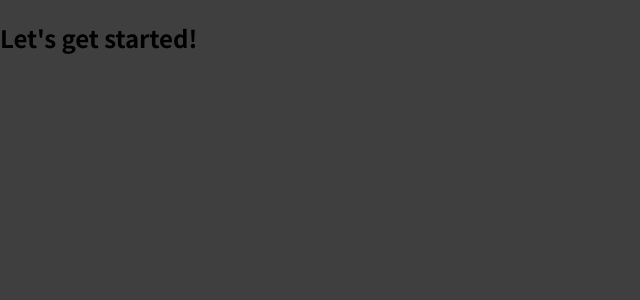
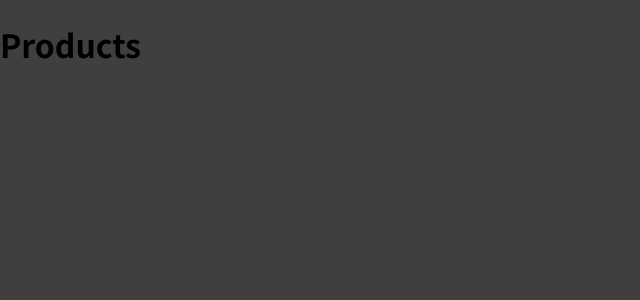
Before and after one commit to Kavery-pm/routing, a JavaScript app in the folder 01-starting-project/: page /products in a window 1280 px wide. Shown: the top 300 px of the page, without its empty margins (0-640 px from the left). Built offline with nearby package versions, Linux system fonts and the light colour scheme.

Commit message:
added routes

```diff
--- a/01-starting-project/package.json
+++ b/01-starting-project/package.json
@@ -8,6 +8,7 @@
     "@testing-library/user-event": "^12.5.0",
     "react": "^17.0.1",
     "react-dom": "^17.0.1",
+    "react-router-dom": "^5.3.0",
     "react-scripts": "4.0.1",
     "web-vitals": "^0.2.4"
   },
--- a/01-starting-project/src/App.js
+++ b/01-starting-project/src/App.js
@@ -1,7 +1,15 @@
+import { Route } from "react-router-dom";
+import Products from "./pages/products";
+import Welcome from "./pages/welcome";
 function App() {
   return (
     <div>
-      <h2>Let's get started!</h2>
+      <Route path="/welcome">
+        <Welcome></Welcome>
+      </Route>
+      <Route path="/products">
+        <Products></Products>
+      </Route>
     </div>
   );
 }
--- a/01-starting-project/src/index.js
+++ b/01-starting-project/src/index.js
@@ -1,6 +1,11 @@
-import ReactDOM from 'react-dom';
+import ReactDOM from "react-dom";
+import { BrowserRouter } from "react-router-dom";
+import "./index.css";
+import App from "./App";
 
-import './index.css';
-import App from './App';
-
-ReactDOM.render(<App />, document.getElementById('root'));
+ReactDOM.render(
+  <BrowserRouter>
+    <App />
+  </BrowserRouter>,
+  document.getElementById("root")
+);
--- /dev/null
+++ b/01-starting-project/src/pages/products.js
@@ -0,0 +1,4 @@
+const Products = () => {
+  return <h1>Products</h1>;
+};
+export default Products;
--- /dev/null
+++ b/01-starting-project/src/pages/welcome.js
@@ -0,0 +1,4 @@
+const Welcome = ()=>{
+    return <h1>WELCOME </h1>
+}
+export default Welcome;
```
Also changed, not shown: 2 other files (tests, documents, lock files or other folders).
